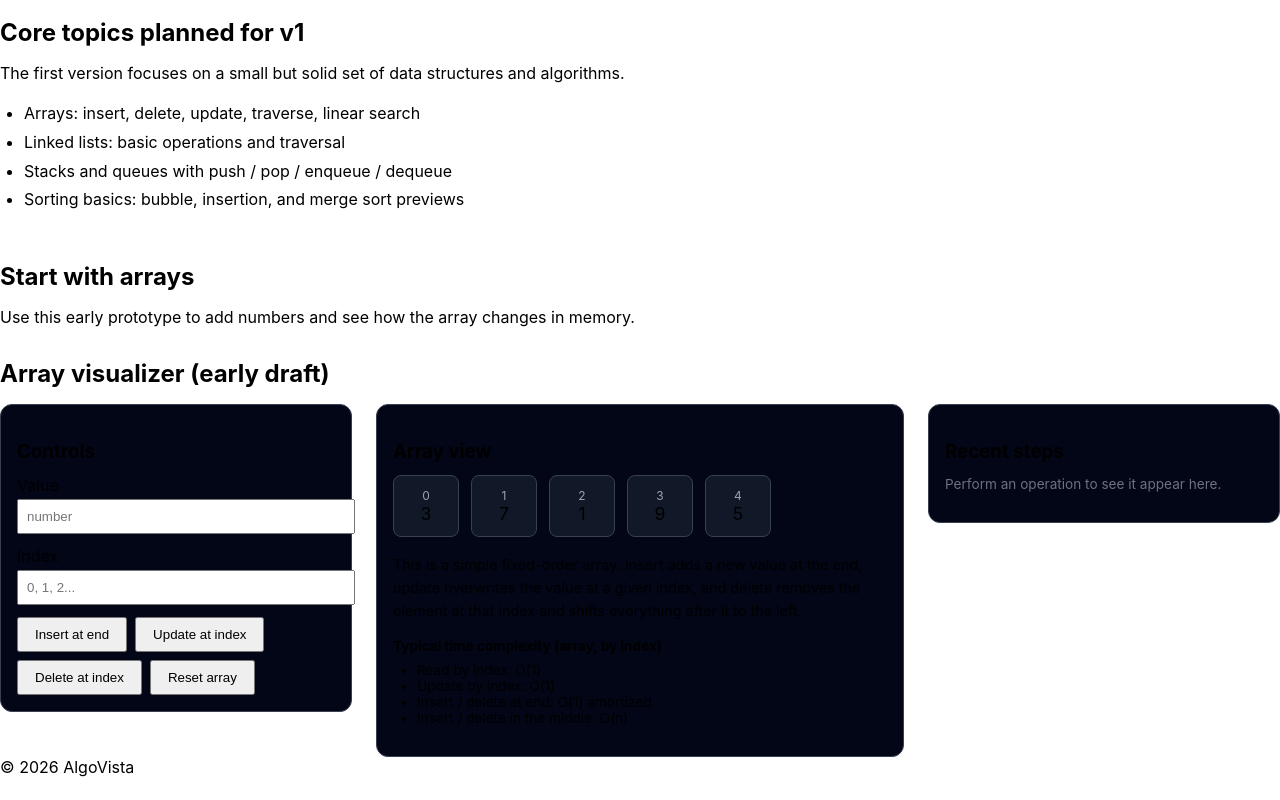
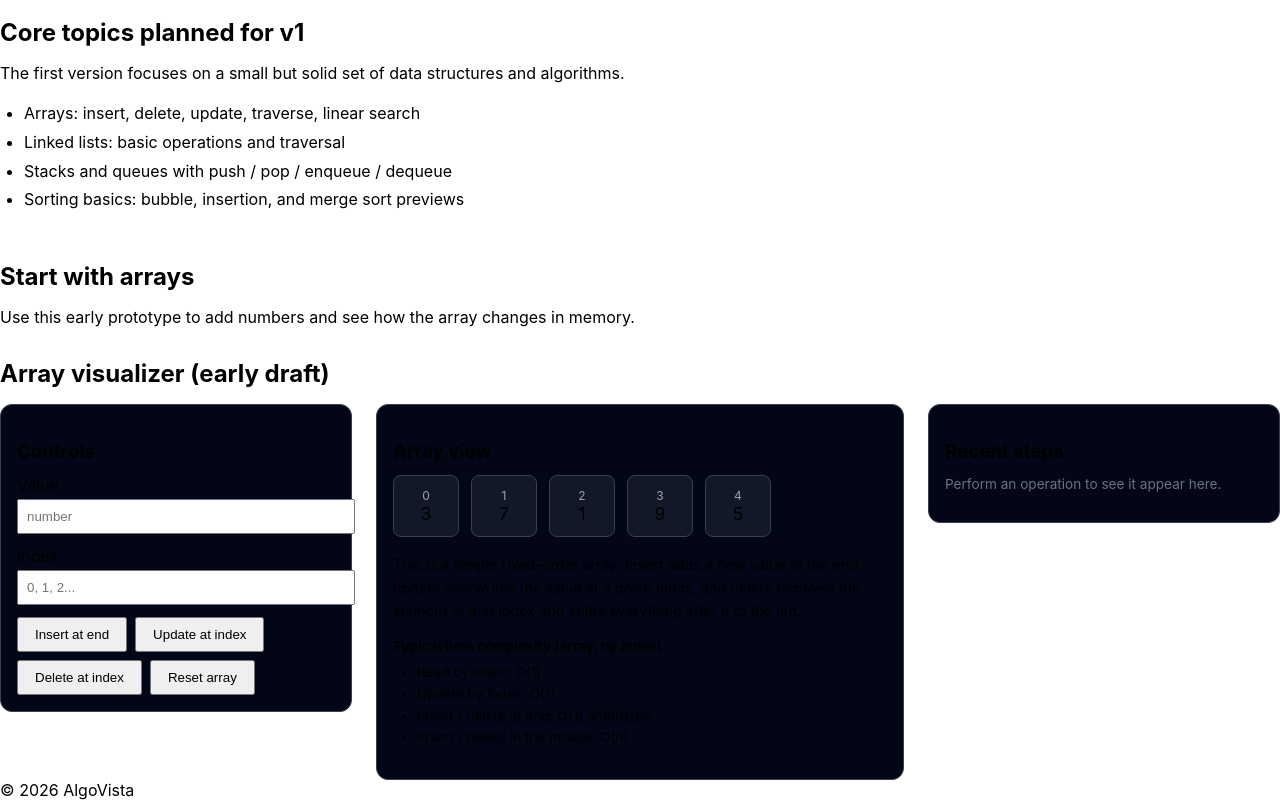
Before and after one commit to Alan-K-Biju-7/AlgoVista, a React (Create React App) app: page / in a window 1280 px wide. Shown: the part 310-1110 px from the top of the page. Before the commit the page ends 1087 px from the top, so only its background shows below. Built offline with nearby package versions, Linux system fonts and the light colour scheme.

Commit message:
add a small time complexity note under the array view

```diff
--- a/src/components/visualizer/ArrayView.jsx
+++ b/src/components/visualizer/ArrayView.jsx
@@ -10,7 +10,14 @@ function ArrayView({ values }) {
     >
       <h3 style={{ marginBottom: '0.75rem' }}>Array view</h3>
 
-      <div style={{ display: 'flex', gap: '0.75rem', marginBottom: '1rem', flexWrap: 'wrap' }}>
+      <div
+        style={{
+          display: 'flex',
+          gap: '0.75rem',
+          marginBottom: '1rem',
+          flexWrap: 'wrap',
+        }}
+      >
         {values.map((value, index) => (
           <div
             key={index}
@@ -34,16 +41,23 @@ function ArrayView({ values }) {
         update overwrites the value at a given index, and delete removes the
         element at that index and shifts everything after it to the left.
       </p>
-            <div style={{ marginTop: '1rem', fontSize: '0.85rem' }}>
+
+      <div style={{ marginTop: '1rem', fontSize: '0.85rem' }}>
         <strong>Typical time complexity (array, by index)</strong>
-        <ul style={{ listStyle: 'disc', paddingLeft: '1.5rem', marginTop: '0.5rem' }}>
+        <ul
+          style={{
+            listStyle: 'disc',
+            paddingLeft: '1.5rem',
+            marginTop: '0.5rem',
+            lineHeight: 1.6,
+          }}
+        >
           <li>Read by index: O(1)</li>
           <li>Update by index: O(1)</li>
           <li>Insert / delete at end: O(1) amortized</li>
           <li>Insert / delete in the middle: O(n)</li>
         </ul>
       </div>
-
     </div>
   );
 }
```
